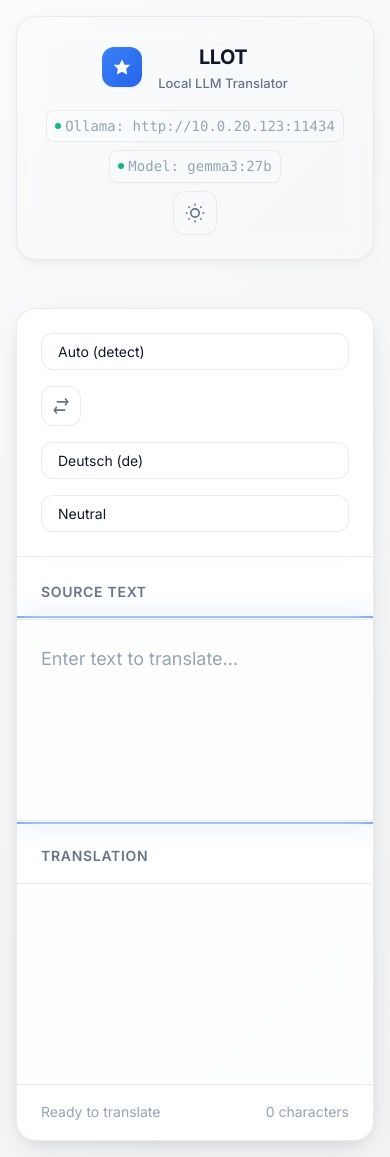
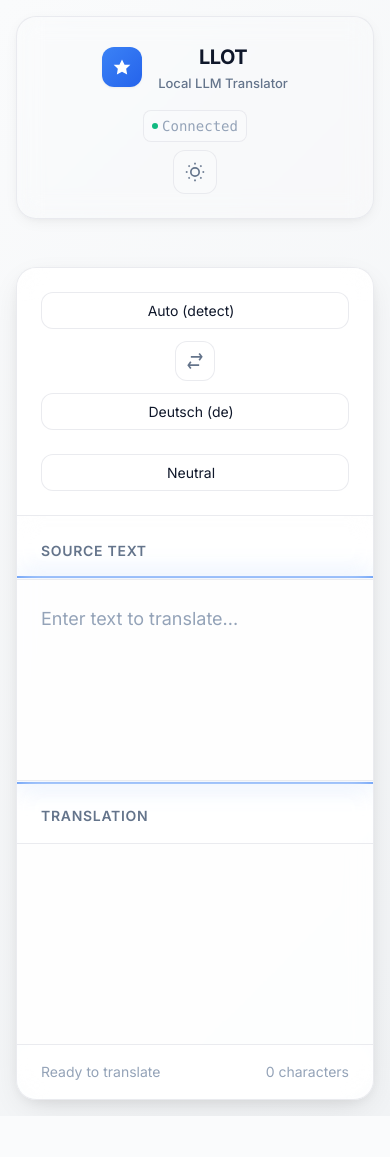
Before and after one commit to pawelwiejkut/llot, a Flask app: page /modern in a window 390 px wide. After the commit the page ends 1116 px from the top, so only its background shows below. Run offline with Flask 3, Linux system fonts and the light colour scheme.

Commit message:
Fix modern UI functionality and improve responsive layout
- Fixed JavaScript compatibility issues by removing optional chaining
- Improved language swap functionality with better error handling and debug logging
- Enhanced mobile responsiveness for language controls with better alignment
- Added proper CSS media queries for tablet and mobile layouts
- Implemented larger layout (1400px max-width, 600px min-height) for better space usage
- Fixed status indicator with hover details showing Ollama host and model info
- Added connection status checking with visual green/red indicator
- Improved control bar layout for better mobile experience

🤖 Generated with [Claude Code](https://claude.ai/code)

Co-Authored-By: Claude <noreply@anthropic.com>

```diff
--- a/app/static/css/style-modern.css
+++ b/app/static/css/style-modern.css
@@ -131,7 +131,7 @@ body {
 }
 
 .main-container {
-  max-width: 1200px;
+  max-width: 1400px;
   margin: 0 auto;
   position: relative;
   z-index: 1;
@@ -215,6 +215,50 @@ body {
   background: var(--bg-glass);
   border: 1px solid var(--border);
   border-radius: var(--radius-sm);
+  cursor: pointer;
+  position: relative;
+  transition: all 0.2s ease;
+}
+
+.status-indicator:hover {
+  background: var(--bg-card);
+  transform: translateY(-1px);
+}
+
+.status-details {
+  position: absolute;
+  top: 100%;
+  right: 0;
+  margin-top: var(--spacing-xs);
+  background: var(--bg-card);
+  border: 1px solid var(--border);
+  border-radius: var(--radius-md);
+  padding: var(--spacing-sm) var(--spacing-md);
+  box-shadow: var(--shadow-lg);
+  backdrop-filter: blur(var(--glass-blur));
+  min-width: 200px;
+  opacity: 0;
+  visibility: hidden;
+  transform: translateY(-10px);
+  transition: all 0.2s ease;
+  z-index: 100;
+}
+
+.status-indicator:hover .status-details {
+  opacity: 1;
+  visibility: visible;
+  transform: translateY(0);
+}
+
+.status-details div {
+  font-size: 0.875rem;
+  color: var(--text-secondary);
+  font-family: var(--font-mono);
+  margin-bottom: var(--spacing-xs);
+}
+
+.status-details div:last-child {
+  margin-bottom: 0;
 }
 
 .status-dot {
@@ -266,6 +310,14 @@ body {
   border-bottom: 1px solid var(--border);
   gap: var(--spacing-md);
   flex-wrap: wrap;
+}
+
+@media (max-width: 768px) {
+  .control-bar {
+    flex-direction: column;
+    align-items: stretch;
+    gap: var(--spacing-lg);
+  }
 }
 
 .language-controls {
@@ -328,7 +380,7 @@ body {
 .translation-interface {
   display: grid;
   grid-template-columns: 1fr 1fr;
-  min-height: 500px;
+  min-height: 600px;
 }
 
 .input-panel, .output-panel {
@@ -582,11 +634,22 @@ body {
   .language-controls {
     flex-direction: column;
     align-items: stretch;
+    gap: var(--spacing-sm);
+  }
+
+  .language-select {
+    width: 100%;
   }
 
   .language-select select {
     min-width: auto;
     width: 100%;
+    text-align: center;
+  }
+
+  .swap-button {
+    align-self: center;
+    margin: var(--spacing-xs) 0;
   }
 
   .brand-title {
--- a/app/static/js/app-modern.js
+++ b/app/static/js/app-modern.js
@@ -18,6 +18,7 @@ class LLOTApp {
     this.bindEvents();
     this.initHistory();
     this.setupAutoTranslation();
+    this.checkConnectionStatus();
 
     // Initialize with any existing translation
     if (window.initialTranslated) {
@@ -159,7 +160,7 @@ class LLOTApp {
   }
 
   updateCharCount() {
-    const count = this.elements.sourceText?.value.length || 0;
+    const count = this.elements.sourceText ? this.elements.sourceText.value.length : 0;
     if (this.elements.charCount) {
       this.elements.charCount.textContent = `${count.toLocaleString()} characters`;
     }
@@ -170,7 +171,7 @@ class LLOTApp {
       clearTimeout(this.translationTimeout);
     }
 
-    const text = this.elements.sourceText?.value.trim();
+    const text = this.elements.sourceText ? this.elements.sourceText.value.trim() : '';
     if (!text) {
       this.clearResult();
       return;
@@ -182,7 +183,7 @@ class LLOTApp {
   }
 
   async translate() {
-    const text = this.elements.sourceText?.value.trim();
+    const text = this.elements.sourceText ? this.elements.sourceText.value.trim() : '';
     console.log('LLOT Modern: Translating text:', text);
 
     if (!text) {
@@ -195,9 +196,9 @@ class LLOTApp {
     try {
       const formData = new FormData();
       formData.append('source_text', text);
-      formData.append('source_lang', this.elements.sourceLang?.value || 'auto');
-      formData.append('target_lang', this.elements.targetLang?.value || 'en');
-      formData.append('tone', this.elements.tone?.value || 'neutral');
+      formData.append('source_lang', this.elements.sourceLang ? this.elements.sourceLang.value : 'auto');
+      formData.append('target_lang', this.elements.targetLang ? this.elements.targetLang.value : 'en');
+      formData.append('tone', this.elements.tone ? this.elements.tone.value : 'neutral');
 
       const response = await fetch('/api/translate', {
         method: 'POST',
@@ -276,31 +277,43 @@ class LLOTApp {
   }
 
   swapLanguages() {
-    if (this.elements.sourceLang?.value === 'auto') {
-      // Can't swap with auto-detect
+    if (!this.elements.sourceLang || !this.elements.targetLang || !this.elements.sourceText || !this.elements.result) {
+      console.error('LLOT Modern: Missing required elements for language swap');
       return;
     }
 
-    const sourceLang = this.elements.sourceLang?.value;
-    const targetLang = this.elements.targetLang?.value;
-    const sourceText = this.elements.sourceText?.value;
-    const resultText = this.elements.result?.textContent;
+    if (this.elements.sourceLang.value === 'auto') {
+      // Can't swap with auto-detect
+      console.log('LLOT Modern: Cannot swap from auto-detect language');
+      return;
+    }
+
+    const sourceLang = this.elements.sourceLang.value;
+    const targetLang = this.elements.targetLang.value;
+    const sourceText = this.elements.sourceText.value;
+    const resultText = this.elements.result.textContent;
+
+    console.log('LLOT Modern: Swapping languages', { sourceLang, targetLang, hasSourceText: !!sourceText, hasResult: !!resultText });
 
     if (sourceLang && targetLang) {
       this.elements.sourceLang.value = targetLang;
       this.elements.targetLang.value = sourceLang;
 
-      if (sourceText && resultText) {
-        this.elements.sourceText.value = resultText;
+      if (sourceText && resultText && resultText.trim()) {
+        this.elements.sourceText.value = resultText.trim();
         this.scheduleTranslation();
       }
     }
 
     // Add animation feedback
-    this.elements.swapButton?.style.setProperty('transform', 'rotate(180deg)');
-    setTimeout(() => {
-      this.elements.swapButton?.style.setProperty('transform', 'rotate(0deg)');
-    }, 200);
+    if (this.elements.swapButton) {
+      this.elements.swapButton.style.transform = 'rotate(180deg)';
+      setTimeout(() => {
+        if (this.elements.swapButton) {
+          this.elements.swapButton.style.transform = 'rotate(0deg)';
+        }
+      }, 200);
+    }
   }
 
   async copyTranslation() {
@@ -490,7 +503,40 @@ class LLOTApp {
     this.updateCharCount();
 
     // Auto-focus on text input
-    this.elements.sourceText?.focus();
+    if (this.elements.sourceText) {
+      this.elements.sourceText.focus();
+    }
+  }
+
+  async checkConnectionStatus() {
+    const statusDot = document.getElementById('status-dot');
+    const statusText = document.querySelector('.status-text');
+
+    if (!statusDot || !statusText) return;
+
+    try {
+      // Test translation to check if everything works
+      const testResponse = await fetch('/api/translate', {
+        method: 'POST',
+        headers: {
+          'Content-Type': 'application/x-www-form-urlencoded',
+        },
+        body: 'source_text=test&source_lang=auto&target_lang=en&tone=neutral'
+      });
+
+      if (testResponse.ok) {
+        statusDot.style.background = '#10b981'; // Green
+        statusText.textContent = 'Connected';
+        statusDot.classList.remove('pulse');
+      } else {
+        throw new Error('Connection failed');
+      }
+    } catch (error) {
+      statusDot.style.background = '#ef4444'; // Red
+      statusText.textContent = 'Disconnected';
+      statusDot.classList.add('pulse');
+      console.error('Connection check failed:', error);
+    }
   }
 }
 
--- a/app/templates/index-modern.html
+++ b/app/templates/index-modern.html
@@ -42,13 +42,13 @@
         </a>
 
         <div class="header-info">
-          <div class="status-indicator">
-            <span class="status-dot"></span>
-            <span>{{ _('Ollama') }}: {{ ollama_host }}</span>
-          </div>
-          <div class="status-indicator">
-            <span class="status-dot"></span>
-            <span>{{ _('Model') }}: {{ model }}</span>
+          <div class="status-indicator" id="connection-status" title="{{ _('Click to check connection') }}">
+            <span class="status-dot" id="status-dot"></span>
+            <span class="status-text">{{ _('Connected') }}</span>
+            <div class="status-details">
+              <div>{{ _('Ollama') }}: {{ ollama_host }}</div>
+              <div>{{ _('Model') }}: {{ model }}</div>
+            </div>
           </div>
 
           <button class="theme-toggle" id="theme-toggle" aria-label="{{ _('Toggle theme') }}">
```
